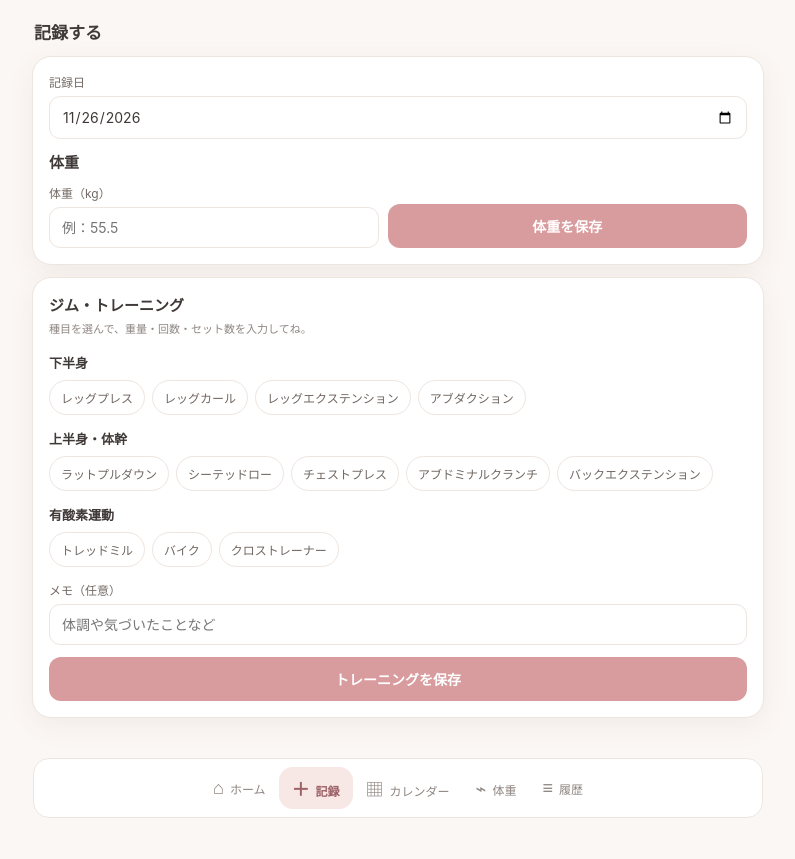
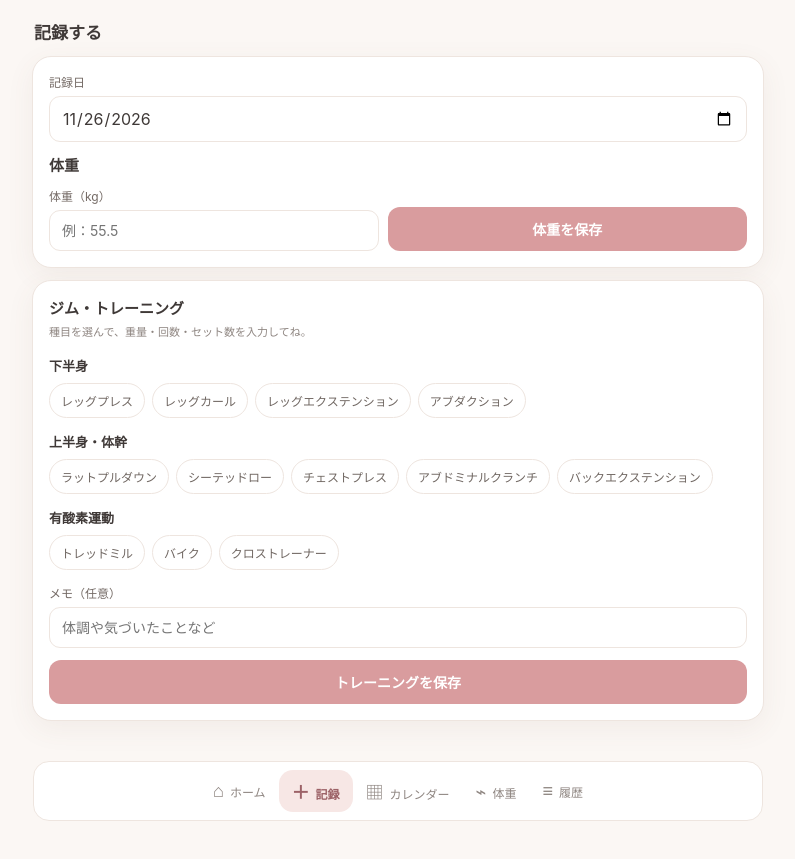
Before and after one commit to assy9784/diet_tracking, a plain HTML site: page index.html in a window 1280 px wide. Both pictures are taken after a click on the button "＋ 今日の記録をつける". Shown: the part 83-942 px from the top of the page, without its empty margins (242-1037 px from the left). Drawn offline with Linux system fonts and the light colour scheme.

Commit message:
Add files via upload

```diff
--- a/index.html
+++ b/index.html
@@ -12,17 +12,6 @@
 <link rel="apple-touch-icon" href="./icon.svg">
 <title>Body & Balance | ダイエット記録</title>
 <style>
-*,
-*::before,
-*::after {
-  box-sizing:border-box;
-}
-  input[type="date"]{
-    width:100%;
-    max-width:100%;
-    min-width:0;
-    box-sizing:border-box;
-  }
 :root{--bg:#fbf7f4;--card:#fff;--ink:#3f3937;--muted:#8e8580;--line:#eee5df;--pink:#d99c9e;--pink2:#f7e7e5;--sage:#8da99a;--sage2:#eaf1ec;--gold:#c5a574;--shadow:0 8px 28px #725b4b12}
 *{box-sizing:border-box}body{margin:0;background:var(--bg);color:var(--ink);font-family:-apple-system,BlinkMacSystemFont,"Hiragino Kaku Gothic ProN","Noto Sans JP",sans-serif;font-size:14px;padding-bottom:calc(82px + env(safe-area-inset-bottom))}
 button,input,select{font:inherit}button{cursor:pointer}.app{max-width:780px;margin:auto;padding:20px 16px 28px}.top{display:flex;align-items:center;justify-content:space-between;margin:4px 2px 20px}.brand{font-family:Georgia,serif;font-size:25px;letter-spacing:.3px}.sub{font-size:11px;color:var(--muted);margin-top:4px}.today{font-size:11px;color:var(--muted);background:#fff;padding:8px 11px;border-radius:20px;border:1px solid var(--line)}
@@ -31,7 +20,30 @@ button,input,select{font:inherit}button{cursor:pointer}.app{max-width:780px;marg
 .view{display:none}.view.active{display:block}.section-title{font-size:17px;font-weight:700;margin:22px 2px 12px}.muted{color:var(--muted)}.small{font-size:11px;color:var(--muted)}
 .card{background:var(--card);border:1px solid var(--line);border-radius:19px;padding:16px;margin-bottom:12px;box-shadow:var(--shadow)}.hero{background:linear-gradient(135deg,#f8e9e6,#f7f0e9);border:0;padding:20px}.hero-label{font-size:12px;color:#8d6867}.hero-number{font-family:Georgia,serif;font-size:35px;margin:5px 0}.hero-foot{font-size:11px;color:#8d7770}
 .grid2{display:grid;grid-template-columns:1fr 1fr;gap:10px}.stat{background:#fff;border:1px solid var(--line);border-radius:16px;padding:14px}.stat .k{font-size:11px;color:var(--muted)}.stat .v{font-size:22px;font-weight:700;margin-top:5px}.stat .u{font-size:11px;color:var(--muted);margin-left:3px}
-label{display:block;font-size:12px;color:#746a65;margin:0 0 6px}input,select{width:100%;border:1px solid var(--line);border-radius:11px;padding:11px 12px;background:#fff;color:var(--ink);outline:none}input:focus,select:focus{border-color:var(--pink)}.field{margin-bottom:12px}.row{display:flex;gap:9px;align-items:end}.row>*{flex:1;min-width:0}
+label{display:block;font-size:12px;color:#746a65;margin:0 0 6px}input,select{width:100%;border:1px solid var(--line);border-radius:11px;padding:11px 12px;background:#fff;color:var(--ink);outline:none}input:focus,select:focus{border-color:var(--pink)}
+/* iPhone Safariの日付入力欄のはみ出し対策 */
+#recordDate{
+  display:block;
+  width:100%;
+  min-width:0;
+  max-width:100%;
+  box-sizing:border-box;
+  min-height:44px;
+  font-size:16px;
+  -webkit-appearance:none;
+  appearance:none;
+}
+#recordDate::-webkit-date-and-time-value{
+  text-align:left;
+}
+#recordDate::-webkit-datetime-edit{
+  padding:0;
+}
+.card,
+.field{
+  min-width:0;
+}
+.field{margin-bottom:12px}.row{display:flex;gap:9px;align-items:end}.row>*{flex:1;min-width:0}
 .btn{border:0;border-radius:12px;padding:12px 15px;background:var(--pink);color:white;font-weight:700}.btn.secondary{background:var(--sage2);color:#587566}.btn.ghost{background:#f7f2ef;color:#756963}.btn.danger{background:#faeeee;color:#a45c5c}.btn.full{width:100%}.btn.smallbtn{padding:7px 10px;font-size:11px}
 .chips{display:flex;flex-wrap:wrap;gap:7px;margin:8px 0 14px}.chip{border:1px solid var(--line);background:#fff;border-radius:18px;padding:8px 11px;color:#706762;font-size:12px}.chip.selected{background:var(--sage2);border-color:#b8cabe;color:#547160}
 .exercise{border:1px solid var(--line);border-radius:14px;padding:12px;margin:9px 0;background:#fff}.exercise-head{display:flex;justify-content:space-between;align-items:center;margin-bottom:10px;font-weight:700}.exercise-grid{display:grid;grid-template-columns:repeat(3,1fr);gap:8px}.exercise-grid label{font-size:10px}.exercise-grid input{padding:9px 8px}.exercise-grid .wide{grid-column:span 3}
--- a/sw.js
+++ b/sw.js
@@ -1 +1 @@
-const CACHE='body-balance-v1';const FILES=['./','./index.html','./manifest.webmanifest','./icon.svg'];self.addEventListener('install',e=>e.waitUntil(caches.open(CACHE).then(c=>c.addAll(FILES))));self.addEventListener('activate',e=>e.waitUntil(caches.keys().then(keys=>Promise.all(keys.filter(k=>k!==CACHE).map(k=>caches.delete(k))))));self.addEventListener('fetch',e=>{if(e.request.method!=='GET')return;e.respondWith(caches.match(e.request).then(cached=>cached||fetch(e.request).then(r=>{const copy=r.clone();caches.open(CACHE).then(c=>c.put(e.request,copy));return r}).catch(()=>caches.match('./index.html'))))});
+const CACHE='body-balance-v2';const FILES=['./','./index.html','./manifest.webmanifest','./icon.svg'];self.addEventListener('install',e=>e.waitUntil(caches.open(CACHE).then(c=>c.addAll(FILES))));self.addEventListener('activate',e=>e.waitUntil(caches.keys().then(keys=>Promise.all(keys.filter(k=>k!==CACHE).map(k=>caches.delete(k))))));self.addEventListener('fetch',e=>{if(e.request.method!=='GET')return;e.respondWith(caches.match(e.request).then(cached=>cached||fetch(e.request).then(r=>{const copy=r.clone();caches.open(CACHE).then(c=>c.put(e.request,copy));return r}).catch(()=>caches.match('./index.html'))))});
```
